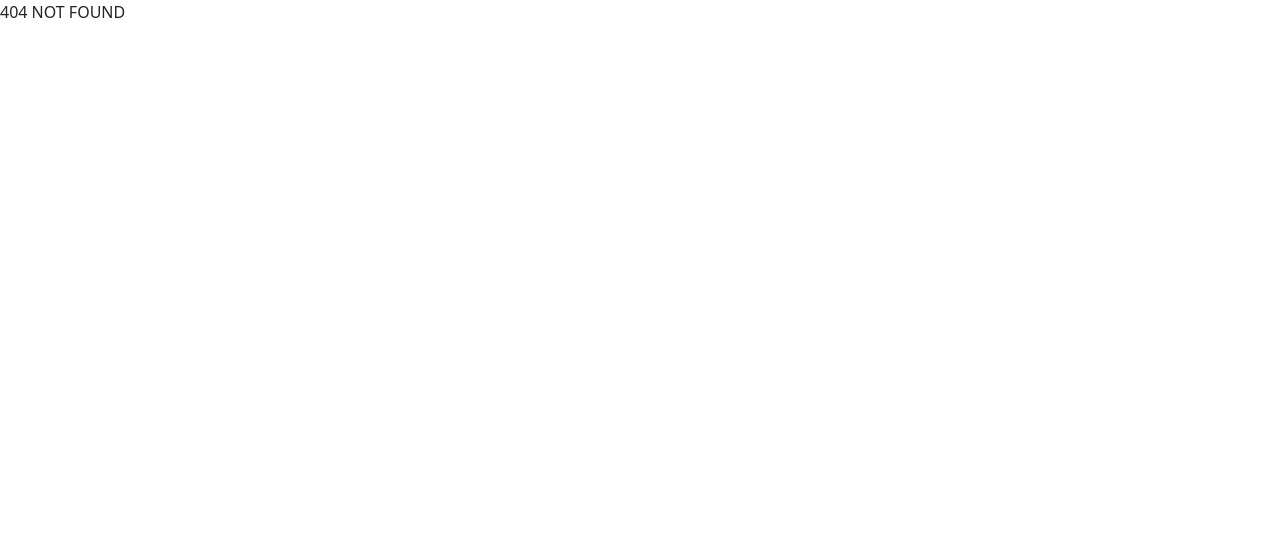
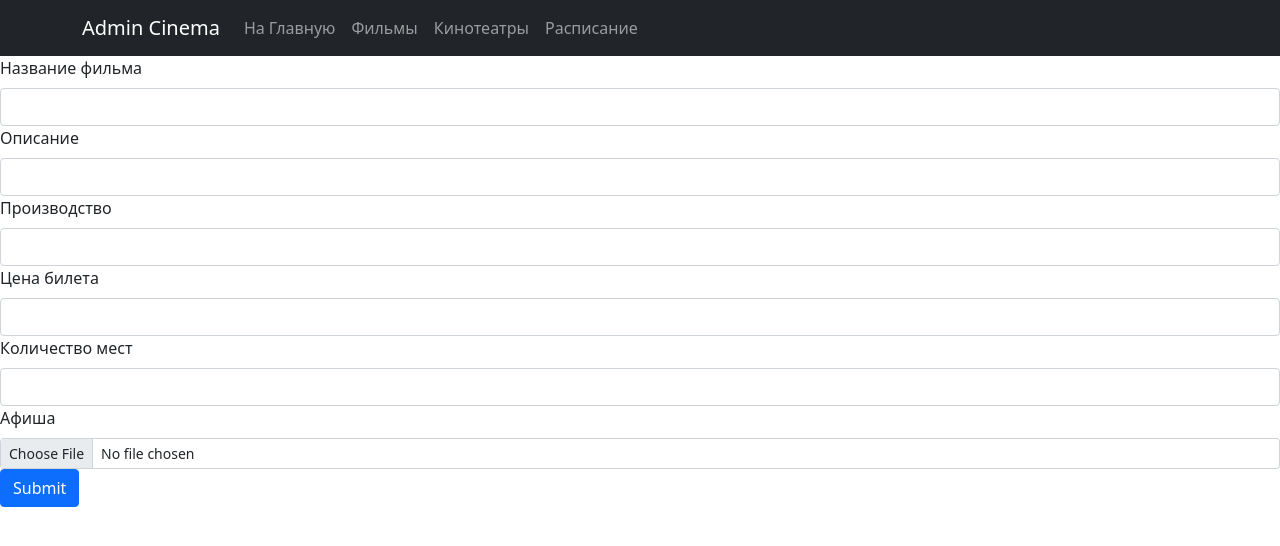
Before and after one commit to IrinaVolosevich/react-admin, a React (Create React App) app: page /#/admin/cinemas/add in a window 1280 px wide. Before the commit this address had no page. Shown: the top 546 px of the page. Built offline with nearby package versions, Linux system fonts and the light colour scheme.

Commit message:
addCinema

```diff
--- a/src/Routes.js
+++ b/src/Routes.js
@@ -6,6 +6,7 @@ import AdminLayout from './layouts/AdminLayout';
 
 //Admin
 const CinemaList = lazy(() => import('./pages/Admin/CinemaList'));
+const AddCinema = lazy(() => import('./pages/Admin/AddCinema'));
 
 const Routes = () => {
   return (
@@ -18,6 +19,12 @@ const Routes = () => {
                 layout={AdminLayout}
                 component={CinemaList}
             />
+            <WithLayoutRoute
+                exact
+                path="/admin/cinemas/add"
+                layout={AdminLayout}
+                component={AddCinema}
+            />
             <Route path="*" component={() => '404 NOT FOUND'} />
           </Switch>
         </Router>
--- /dev/null
+++ b/src/pages/Admin/AddCinema/AddCinema.js
@@ -0,0 +1,38 @@
+import React from 'react';
+import { Form, Button } from 'react-bootstrap';
+
+function AddCinema() {
+    return (
+        <Form>
+            <Form.Group >
+                <Form.Label>Название фильма</Form.Label>
+                <Form.Control type='text' />
+            </Form.Group>
+            <Form.Group>
+                <Form.Label>Описание</Form.Label>
+                <Form.Control type='text' />
+            </Form.Group>
+            <Form.Group>
+                <Form.Label>Производство</Form.Label>
+                <Form.Control type='text' />
+            </Form.Group>
+            <Form.Group >
+                <Form.Label>Цена билета</Form.Label>
+                <Form.Control type='number' />
+            </Form.Group>
+            <Form.Group >
+                <Form.Label>Количество мест</Form.Label>
+                <Form.Control type='number' />
+            </Form.Group>
+            <Form.Group>
+                <Form.Label>Афиша</Form.Label>
+                <Form.Control type='file' size='sm' />
+            </Form.Group>
+            <Button variant='primary' type='submit'>
+                Submit
+            </Button>
+        </Form>
+    );
+}
+
+export default AddCinema;
--- /dev/null
+++ b/src/pages/Admin/AddCinema/index.js
@@ -0,0 +1 @@
+export { default } from './AddCinema';
```
